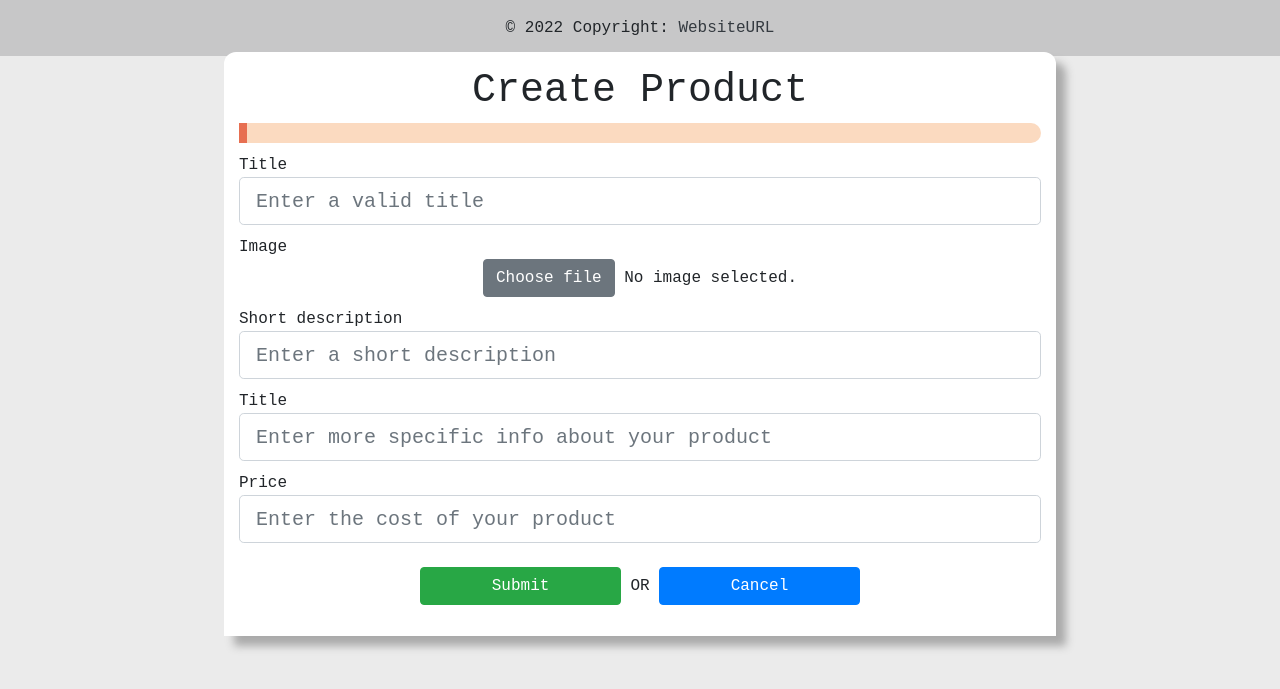
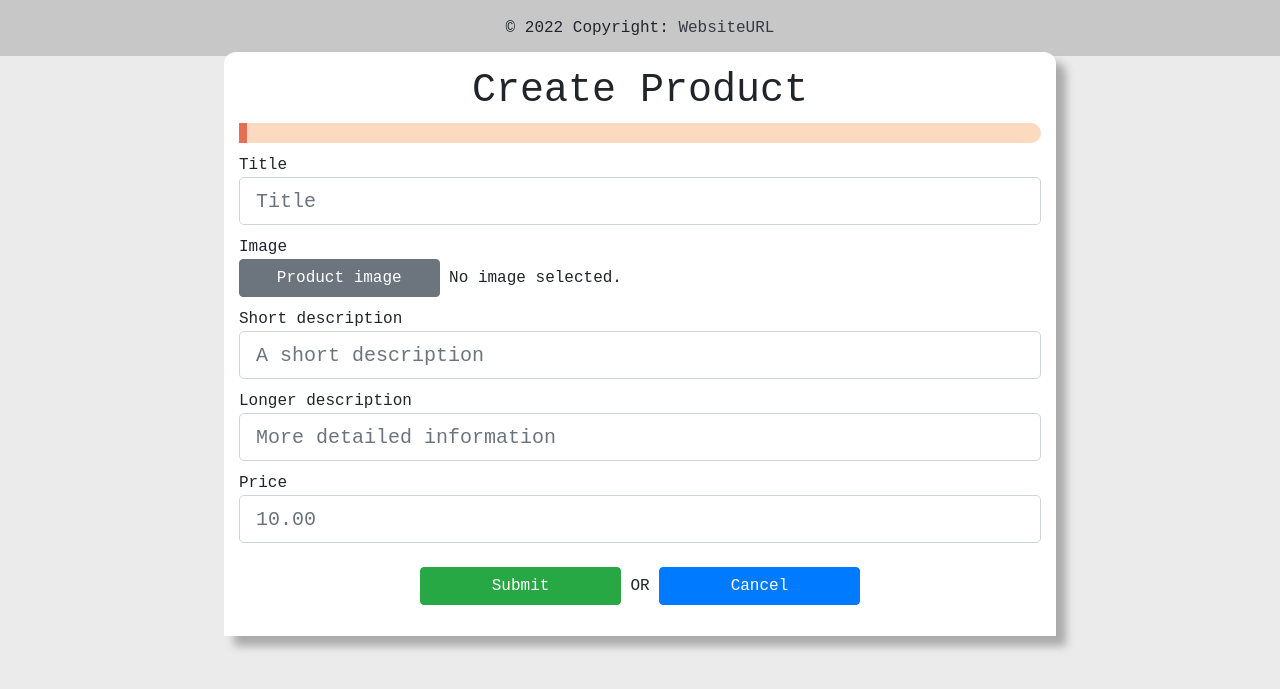
Before and after one commit to Niek-HM/flaskFiver, a Flask app: template main/templates/create_product.html in a window 1280 px wide. Shown: the part 56-745 px from the top of the page. Run offline with Flask 2, Linux system fonts and the light colour scheme; the template is opened without the code that fills it, so the values that code supplies are empty; parts of the project's set-up code (start-up, migrations or seed data) failed here and were passed over.

Commit message:
Finished create product

```diff
--- a/main/static/js/becomeSeller.js
+++ b/main/static/js/becomeSeller.js
@@ -10,8 +10,13 @@ function showPopup() {
 };
 
 function selectFile() {
-    var fileInput = document.getElementById('file');
+    $(document.getElementById('file')).click();
+};
 
-    fileInput.click();
-    document.getElementById('fileInputName').textContent = fileInput.files[0].name;
-}
+$(document).ready(function() {
+    $(document.getElementById('file')).change(function(e) {
+        document.getElementById('fileInputName').textContent = document.getElementById('file').files[0].name;
+        document.getElementById('fileButton').classList.remove('btn-secondary');
+        document.getElementById('fileButton').classList.add('btn-primary');
+    });
+});
--- a/main/templates/create_product.html
+++ b/main/templates/create_product.html
@@ -21,24 +21,24 @@
         <form action="" method="POST" enctype="multipart/form-data">
             <div>
                 <label class="form-label" for="title">Title</label>
-                <input type="text" id="title" name="title" class="form-control form-control-lg" placeholder="Enter a valid title" />
+                <input type="text" id="title" name="title" class="form-control form-control-lg" placeholder="Title" />
             </div>
             <div> <!--* Make sure this works lol -->
                 <label class="form-label" for="file">Image</label>
-                <div style="width: 100%; align-content: left; align-items: left;" id="fileInputName"><button class="btn btn-secondary" onclick="selectFile()">Choose file</button> No image selected.</div>
-                <input type="file" id="file" style="display: none; height:0px; width: 0px;" name="file" class="form-control form-control-lg" placeholder="Enter a valid image" />
+                <div class="text-left"><button type="button" id="fileButton" class="btn btn-secondary" style="width: 25%;" onclick="selectFile()">Product image</button> <a id="fileInputName">No image selected.</a></div>
+                <input type="file" accept="image/png, image/jpeg" id="file" style="display: none; height:0px; width: 0px;" name="file" class="form-control form-control-lg" placeholder="Enter a valid image" />
             </div>
             <div>
                 <label class="form-label" for="short-descr">Short description</label>
-                <input type="text" id="short-descr" name="short-descr" class="form-control form-control-lg" placeholder="Enter a short description" />
+                <input type="text" id="short-descr" name="short-descr" class="form-control form-control-lg" placeholder="A short description" />
             </div>
             <div>
-                <label class="form-label" for="body">Title</label>
-                <input type="text" id="body" name="body" class="form-control form-control-lg" placeholder="Enter more specific info about your product" />
+                <label class="form-label" for="body">Longer description</label>
+                <input type="text" id="body" name="body" class="form-control form-control-lg" placeholder="More detailed information" />
             </div>
             <div>
                 <label class="form-label" for="price">Price</label>
-                <input type="number" id="price" name="price" class="form-control form-control-lg" placeholder="Enter the cost of your product" />
+                <input type="number" id="price" name="price" class="form-control form-control-lg" placeholder="10.00" />
             </div>
 
             <br>
--- a/main/templates/login.html
+++ b/main/templates/login.html
@@ -32,12 +32,12 @@
             <form action="" method="POST" enctype="multipart/form-data">
                 <div>
                     <label class="form-label" for="username">Username</label>
-                    <input type="text" id="username" name="username" class="form-control form-control-lg" placeholder="Enter a valid username" />
+                    <input type="text" id="username" name="username" class="form-control form-control-lg" placeholder="Username" />
                 </div>
 
                 <div>
                     <label class="form-label" for="password">Password</label>
-                    <input type="password" id="password" name='password' class="form-control form-control-lg" placeholder="Enter password" />
+                    <input type="password" id="password" name='password' class="form-control form-control-lg" placeholder="Password" />
                 </div>
 
                 <br>
```
Also changed, not shown: main/handles/userHandle.py (+2 -7 lines), main/templates/register.html (+6 -6 lines), main/views.py (+13 -6 lines), main/database/main.db, main/static/products/1_fjfhgj.png (added), main/static/products/1_title.png (added).
